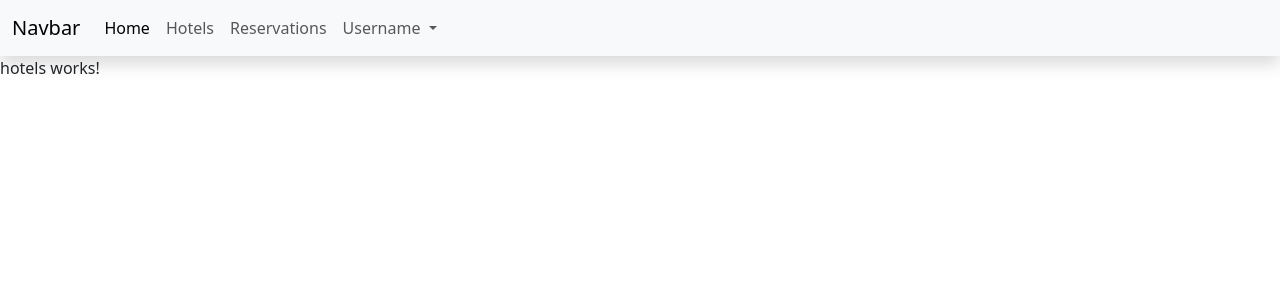
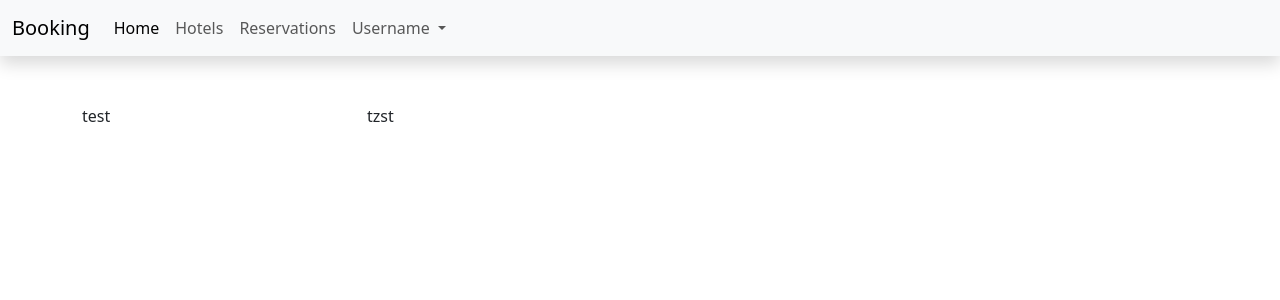
Before and after one commit to hollyufo/booking-FrontEnd, an Angular app: page /hotels in a window 1280 px wide. Shown: the top 300 px of the page. Built offline with nearby package versions, Linux system fonts and the light colour scheme.

Commit message:
done with components

```diff
--- a/src/app/component/header/header.component.html
+++ b/src/app/component/header/header.component.html
@@ -1,7 +1,7 @@
 <header class="shadow">
   <nav class="navbar navbar-expand-lg bg-body-tertiary">
     <div class="container-fluid">
-      <a class="navbar-brand" href="#">Navbar</a>
+      <a class="navbar-brand" href="#">Booking</a>
       <button class="navbar-toggler" type="button" data-bs-toggle="collapse" data-bs-target="#navbarNavDropdown" aria-controls="navbarNavDropdown" aria-expanded="false" aria-label="Toggle navigation">
         <span class="navbar-toggler-icon"></span>
       </button>
--- a/src/app/component/hotels/hotels.component.html
+++ b/src/app/component/hotels/hotels.component.html
@@ -1,3 +1,16 @@
 <app-header></app-header>
+<div class="container mt-5">
+  <div class="row">
+    <div class="col-md-3">
+      test
+    </div>
+    <div class="col-md-9">
+      <div class="row">
+        <div class="col-md-4" >
+          tzst
+        </div>
+      </div>
+    </div>
+  </div>
+</div>
 <router-outlet></router-outlet>
-<p>hotels works!</p>
--- a/src/app/component/hotels/hotels.component.ts
+++ b/src/app/component/hotels/hotels.component.ts
@@ -6,5 +6,13 @@ import { Component } from '@angular/core';
   styleUrls: ['./hotels.component.css']
 })
 export class HotelsComponent {
+  // get the data from the service
+  constructor() { }
+
+  // get the data from the service
+  ngOnInit() {
+    // caliing the endpoint to retrieve the data from the database
+
+  }
 
 }
```
